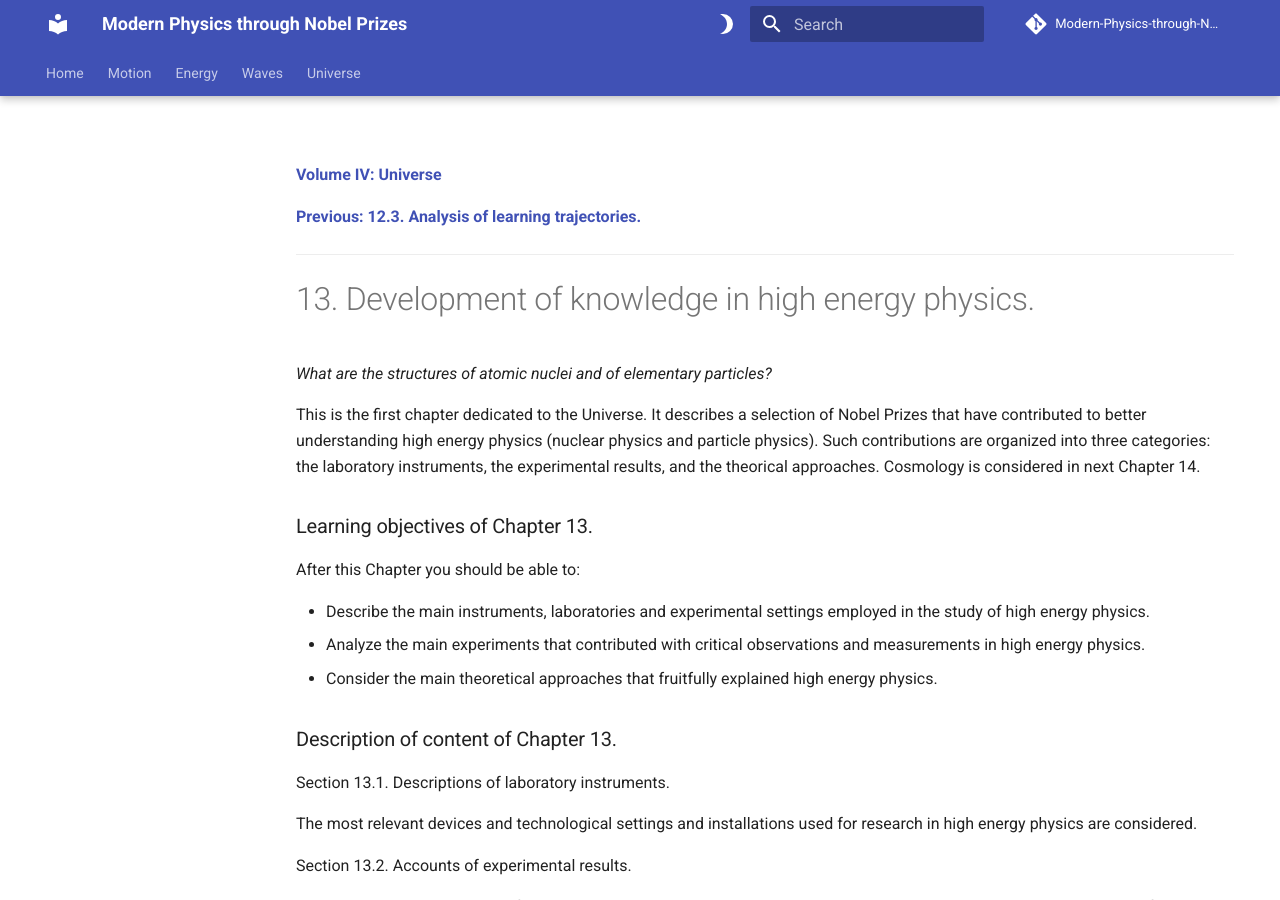
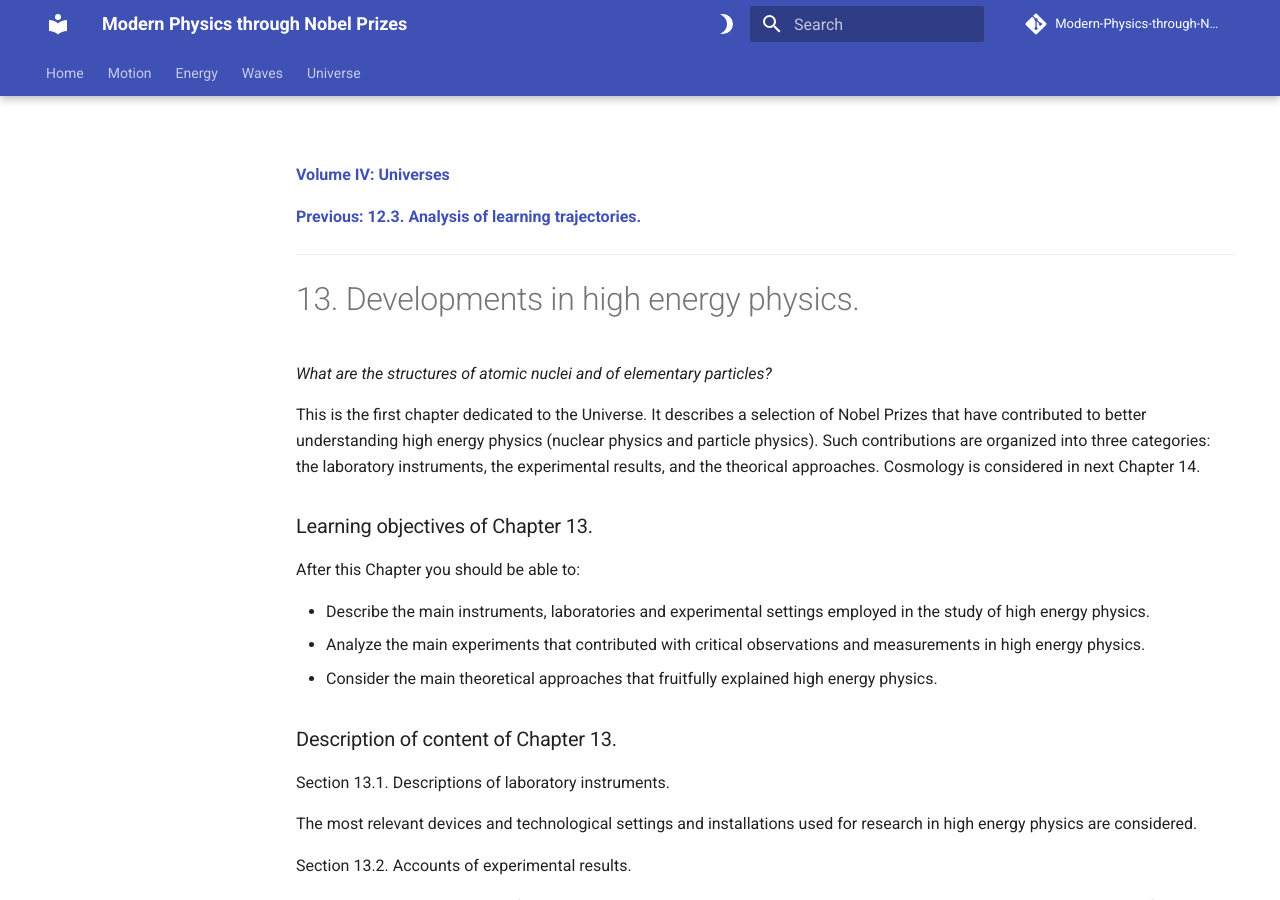
Before and after one commit to modphysnobel/modphysnobel.github.io, an MkDocs documentation site: the page built from docs/vol-IV/vol-IV-chap-13-sect-1.md, in a window 1280 px wide and 900 px high. Built offline with MkDocs 1.6.1 and Material for MkDocs 9.7.7, drawn with Linux system fonts in a browser that asks for light colours; some web fonts are replaced; comment, search, counter and statistics services are not loaded.

Commit message:
Update vol-IV-chap-13-sect-1.md

```diff
--- a/docs/vol-IV/vol-IV-chap-13-sect-1.md
+++ b/docs/vol-IV/vol-IV-chap-13-sect-1.md
@@ -1,11 +1,11 @@
 
-[**Volume IV: Universe**](./volume-IV.md)
+[**Volume IV: Universes**](./volume-IV.md)
 
 [**Previous: 12.3. Analysis of learning trajectories.**](https://modphysnobel.github.io/vol-III/vol-III-chap-12-sect-3/)
 
 ***
 
-# 13. Development of knowledge in high energy physics.
+# 13. Developments in high energy physics.
 
 
 *What are the structures of atomic nuclei and of elementary particles?*
```
